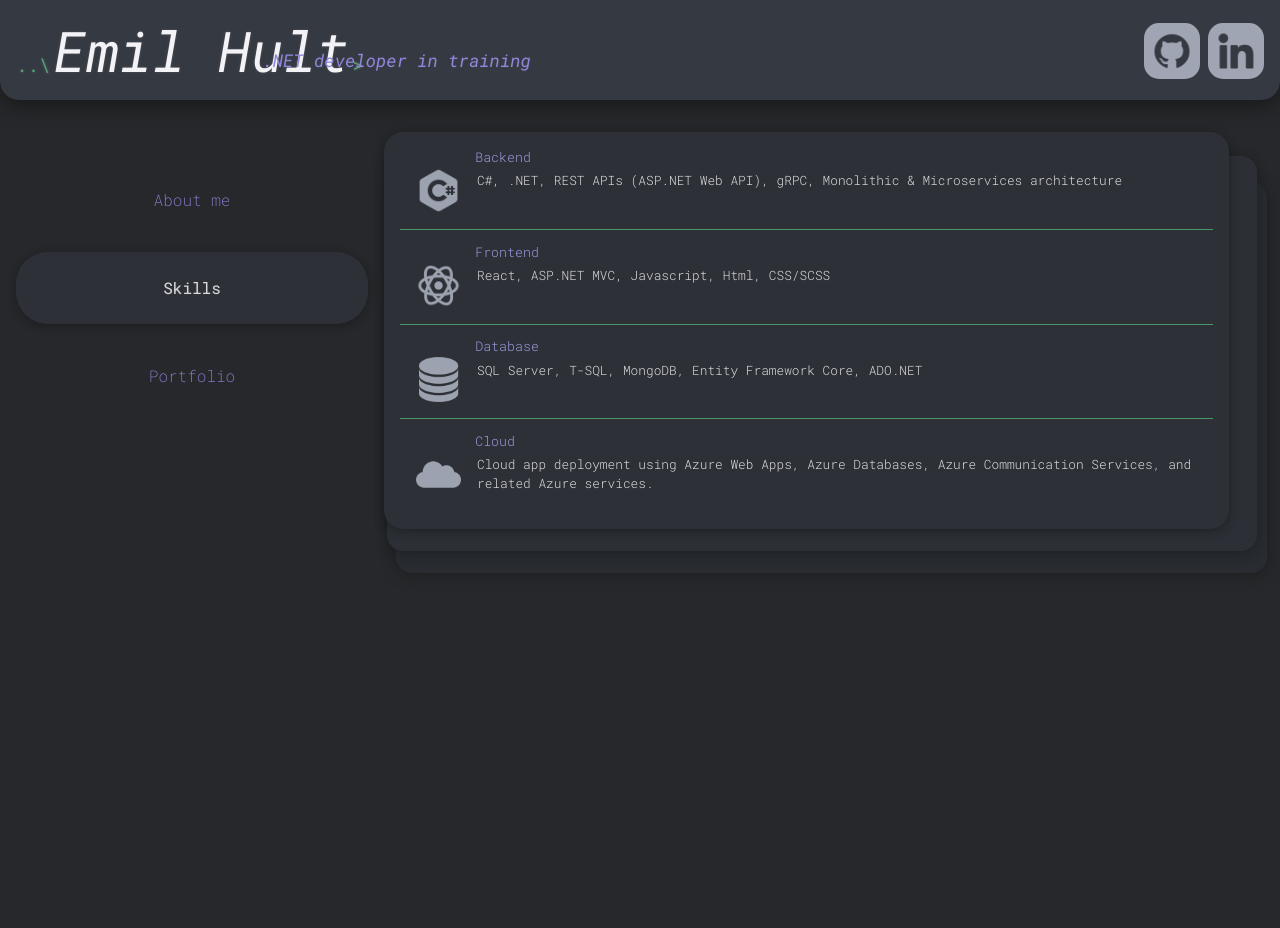
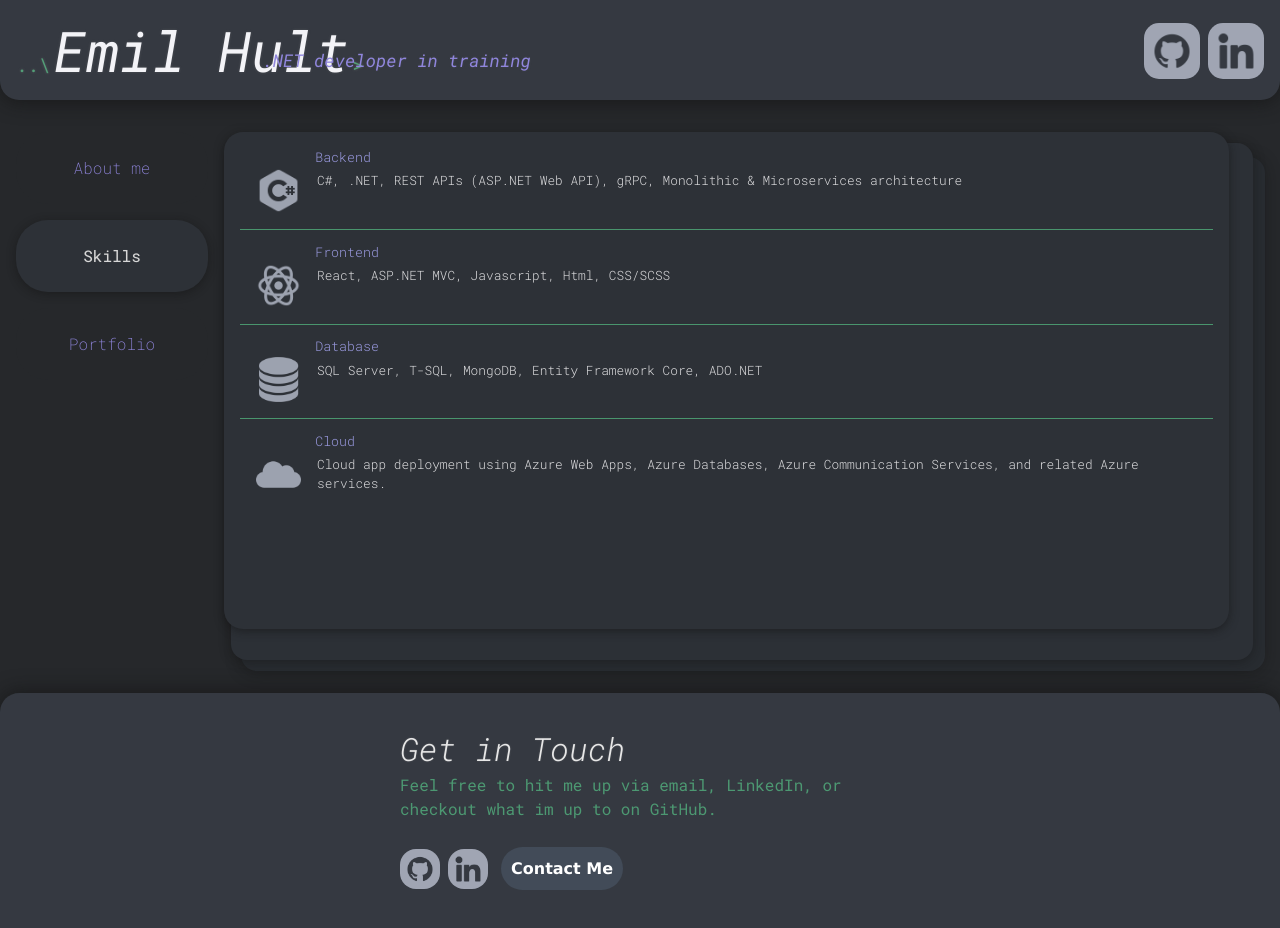
Before and after one commit to mutenJanken/Portfolio-EmilHult, a React (Vite) app: page /skills in a window 1280 px wide. Shown: the top 928 px of the page. Before the commit the page ends 800 px from the top, so only its background shows below. Built offline with nearby package versions, Linux system fonts and the light colour scheme.

Commit message:
Added a footer + other minor changes

```diff
--- a/src/App.jsx
+++ b/src/App.jsx
@@ -4,14 +4,16 @@ import Aboutme from "./components/Aboutme";
 import { NavLink, Routes, Route, Navigate } from "react-router-dom";
 import Skills from "./components/Skills";
 import Portfolio from "./components/Portfolio";
+import Footer from "./components/Footer";
 
 function App() {
   return (
     <>
       <Header />
 
-      <div className="container">
+      <div className="wrapper">
         {/* NAV LINKS / TABS  */}
+        <main>
           <div className="navlinks-wrapper">
             <NavLink className="navlink-tab" to="/about">
               About me
@@ -33,6 +35,9 @@ function App() {
             <Route path="/skills" element={<Skills />} />
             <Route path="/portfolio" element={<Portfolio />} />
           </Routes>
+        </main>
+
+        <Footer></Footer>
       </div>
     </>
   );
--- /dev/null
+++ b/src/components/Footer.jsx
@@ -0,0 +1,32 @@
+import React from "react";
+import LinkedInLogo from "/src/assets/images/linkedin.png";
+import GitHubLogo from "/src/assets/images/github.png";
+
+function Footer() {
+  return (
+    <footer>
+      <div className="contact-wrapper">
+        <div className="get-in-touch-text">Get in Touch</div>
+        <p className="contact-description">
+          Feel free to hit me up via email, LinkedIn, or checkout what im up to on GitHub.
+        </p>
+        <div className="horizontal-wrapper">
+          <div className="socials-footer-wrapper">
+            <a href="https://github.com/mutenJanken" className="github-button">
+              <img className="socials-footer-logo" src={GitHubLogo} alt="github-logo" />
+            </a>
+            <a href="https://www.linkedin.com/in/emil-hult-a47a87326/" className="linkedin-button">
+              <img className="socials-footer-logo" src={LinkedInLogo} alt="linkedin-logo" />
+            </a>
+          </div>
+
+          <a href="mailto:emilhult@live.se" className="contact-btn">
+            <div>Contact Me</div>
+          </a>
+        </div>
+      </div>
+    </footer>
+  );
+}
+
+export default Footer;
--- a/src/index.scss
+++ b/src/index.scss
@@ -4,8 +4,6 @@
 *::after.before,
 *::after {
   box-sizing: border-box;
-  --bg1: rgb(32, 31, 38);
-  --bg2: rgb(19, 19, 23);
 }
 
 :root {
@@ -26,10 +24,23 @@
   -moz-osx-font-smoothing: grayscale;
 }
 
-.container {
+.wrapper {
   display: flex;
+  flex-direction: column;
+  min-height: 100dvh;
+  margin-bottom: 2rem;
 
   @media screen and (max-width: 768px) {
+    min-height: 100dvh;
+  }
+}
+
+main {
+  display: flex;
+  flex-grow: 1;
+
+  @media screen and (max-width: 768px) {
+    flex-grow: 1;
     display: block;
   }
 }
@@ -37,10 +48,13 @@
 html,
 body {
   /* font-family: var(--font); */
+  box-sizing: border-box;
+  height: 100%;
   font-size: 16px;
   font-weight: 400;
   font-style: normal;
   margin: 0;
+  padding: 0;
 
   /* color: var(--text-color); */
   /* background-color: var(--background-color); */
@@ -74,12 +88,111 @@ header {
   justify-content: space-between;
   align-items: center;
   color: #242424;
-  box-shadow: 0 5px 20px rgba(18, 18, 18, 0.702);
+  box-shadow: 0 2px 20px rgba(18, 18, 18, 0.702);
   border-bottom-left-radius: 1.2rem;
   border-bottom-right-radius: 1.2rem;
 
   @media screen and (max-width: 768px) {
     margin-bottom: 1rem;
+  }
+}
+
+footer {
+  display: flex;
+  justify-content: center;
+  height: auto;
+  padding: 2rem 10rem 2rem 10rem;
+  margin-top: auto;
+  background-color: #353941;
+  border-top-left-radius: 1.2rem;
+  border-top-right-radius: 1.2rem;
+  box-shadow: 0 -1px 20px rgba(18, 18, 18, 0.702);
+
+  @media screen and (max-width: 768px) {
+    padding: 1rem;
+  }
+
+  .get-in-touch-text {
+    font-size: 2rem;
+    font-weight: 350;
+    font-style: italic;
+    color: #e7e7e7;
+    text-shadow: rgba(174, 173, 173, 0.308) 0 0 2px;
+
+    @media screen and (max-width: 768px) {
+      font-size: 1.8rem;
+      text-align: center;
+    }
+  }
+}
+
+.socials-footer-wrapper {
+  display: flex;
+  align-items: center;
+}
+
+.contact-description {
+  color: #66faa47e;
+  margin: 0 0 1rem 0;
+  width: 30rem;
+
+  @media screen and (max-width: 768px) {
+    width: 20rem;
+    font-size: 0.9rem;
+    text-align: center;
+  }
+}
+
+.socials-footer-logo {
+  width: 40px;
+  height: 40px;
+  border-radius: 1rem;
+  margin-right: 0.5rem;
+  margin-top: 0.4rem;
+  filter: invert(90%) sepia(30%) saturate(320%) hue-rotate(185deg) opacity(60%);
+
+  @media screen and (max-width: 768px) {
+    width: 35px;
+    height: 35px;
+  }
+}
+
+.horizontal-wrapper {
+  display: flex;
+  justify-content: start;
+
+  @media screen and (max-width: 768px) {
+    justify-content: center;
+  }
+}
+
+.contact-btn {
+  display: flex;
+  justify-content: center;
+  align-items: center;
+  background-color: #9ecbff1f;
+  font-family: "Lucida Sans", sans-serif;
+  text-decoration: none;
+  font-weight: bold;
+  color: #ffffff;
+  margin: 10px 5px;
+  padding: 9.5px 10px;
+  border-radius: 50px;
+  transition: background-color 0.4s;
+  font-size: 1rem;
+
+  &:hover {
+    background-color: rgb(144, 134, 221);
+    color: #e6e6e6;
+    transform: scale(1.1);
+    transition: transform 0.4s ease;
+  }
+
+  @media screen and (max-width: 768px) {
+    font-size: 0.9rem;
+    margin: 5px 0;
+    padding: 7px 10px;
+    font-size: 0.8rem;
   }
 }
 
@@ -107,7 +220,7 @@ section {
 
   border-radius: 1.2rem;
   padding: 1rem;
-  margin: 0 3.2rem 0 1rem;
+  margin: 0 3.2rem 4rem 1rem;
 
   @media screen and (max-width: 768px) {
     margin: 0 2.2rem 0 1rem;
@@ -119,9 +232,9 @@ section {
   position: absolute;
   z-index: 2;
   left: 2.1%;
-  top: 6%;
+  top: 2%;
   width: 95.4%;
-  height: 99.4%;
+  height: 92.1%;
   border-radius: 1rem;
   background-color: #2c3036;
   // box-shadow: 0 2px 12px rgba(18, 18, 18, 0.788);
@@ -139,9 +252,9 @@ section {
   position: absolute;
   z-index: 1;
   left: 3.1%;
-  top: 12.5%;
+  top: 4.5%;
   width: 95.5%;
-  height: 98.6%;
+  height: 91.6%;
   border-radius: 1rem;
   background-color: #282c31;
   // box-shadow: 0 3px 12px rgba(18, 18, 18, 0.788);
@@ -268,7 +381,7 @@ section {
   justify-content: start;
   flex-direction: column;
   margin-left: 1rem;
-  margin-top: 2rem;
+  // margin-top: 2rem;
   gap: 1rem;
 
   @media screen and (max-width: 768px) {
@@ -283,7 +396,7 @@ section {
   display: flex;
   justify-content: center;
   align-items: center;
-  width: 20rem;
+  width: 10rem;
   padding: 1.5rem 1rem;
   border-top-left-radius: 2rem;
   border-top-right-radius: 2rem;
@@ -296,6 +409,13 @@ section {
   text-decoration: none;
   color: rgb(144, 134, 221);
   // clip-path: polygon(15% 0%, 100% 0%, 100% 100%, 0% 100%);
+
+  &:hover {
+    background-color: rgb(144, 134, 221);
+    color: #e6e6e6;
+    transform: scale(1.03);
+    transition: transform 0.4s ease;
+  }
 
   &.active {
     background-color: #2d3137;
```
Lines whose indentation alone changed are shown as unchanged.
